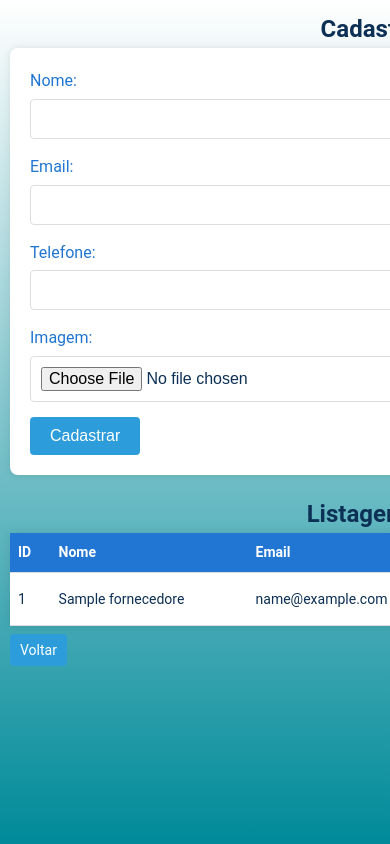
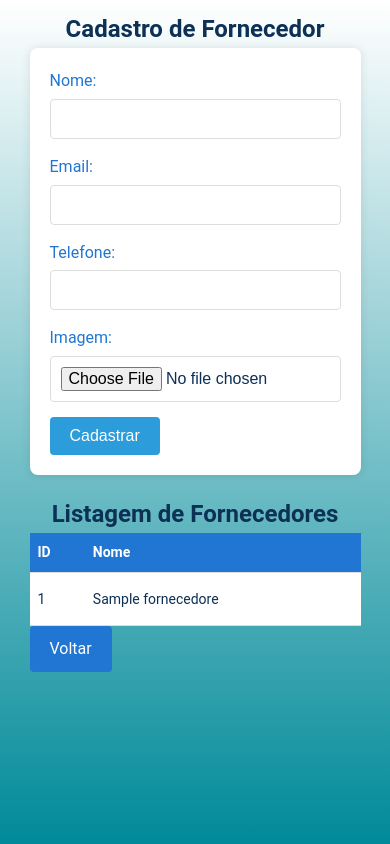
Before and after one commit to joseaugusto271/sistema-fornecedores-produtos, a PHP site: page /cadastro_fornecedor.php in a window 390 px wide; the page is wider, and only the part inside the window is pictured. Run offline with PHP 8.4, Linux system fonts and the light colour scheme; a user stored in the database is signed in; tables that the repository leaves empty hold one stand-in row (values such as "Sample post").

Commit message:
Responsividade
Responsividade simples para flexibilidade do site.

```diff
--- a/cadastro_fornecedor.php
+++ b/cadastro_fornecedor.php
@@ -144,7 +144,7 @@ if (isset($_GET['edit_id'])) {
     <link rel="stylesheet" href="styles.css">
 </head>
 <body>
-    <div class="container" style="max-width: 900px;">
+    <div class="container">
         <h2>Cadastro de Fornecedor</h2>
         <!-- Formulário para cadastro/edição de fornecedor -->
         <form method="post" action="" enctype="multipart/form-data">
@@ -176,6 +176,7 @@ if (isset($_GET['edit_id'])) {
 
         <h2>Listagem de Fornecedores</h2>
         <!-- Tabela para listar os fornecedores cadastrados -->
+        <div class="scroll">
             <table>
                 <tr>
                     <th>ID</th>
@@ -205,9 +206,8 @@ if (isset($_GET['edit_id'])) {
                 </tr>
                 <?php endwhile; ?>
             </table>
-        <div class="actions">
+        </div>
           <a href="index.php" class="back-button">Voltar</a>
-        </div>
     </div>
 </body>
 </html>
--- a/cadastro_produto.php
+++ b/cadastro_produto.php
@@ -220,6 +220,7 @@ $fornecedores = $conn->query("SELECT id, nome FROM fornecedores");
 
         <h2>Listagem de Produtos</h2>
         <!-- Tabela para listar os produtos cadastrados -->
+        <div class="scroll">
             <table>
                 <thead>
                     <tr>
@@ -245,7 +246,6 @@ $fornecedores = $conn->query("SELECT id, nome FROM fornecedores");
                         <td>
                             <?php
                             $raw = $row['validade']; // valor vindo do banco, ex: "2025-11-30" ou "0000-00-00" ou NULL
-
                             if (!empty($raw) && $raw !== '0000-00-00') {
                                 $dt = DateTime::createFromFormat('Y-m-d', $raw);
                                 // checa se a criação deu certo e se a data é válida
@@ -267,7 +267,6 @@ $fornecedores = $conn->query("SELECT id, nome FROM fornecedores");
                                 Sem imagem
                             <?php endif; ?>
                         </td>
-
                         <td>
                             <a href="?edit_id=<?php echo $row['id']; ?>">Editar</a>
                             <a href="?delete_id=<?php echo $row['id']; ?>" onclick="return confirm('Tem certeza que deseja excluir?')">Excluir</a>
@@ -276,6 +275,7 @@ $fornecedores = $conn->query("SELECT id, nome FROM fornecedores");
                     <?php endwhile; ?>
                 </tbody>
             </table>
+        </div>
         <a href="index.php" class="back-button">Voltar</a>
     </div>
 </body>
--- a/listagem_produtos.php
+++ b/listagem_produtos.php
@@ -26,6 +26,7 @@ $produtos = $conn->query("SELECT p.id, p.nome, p.descricao, p.preco, p.tipo, p.v
     <div class="container">
         <h2>Listagem de Produtos</h2>
         <?php if (isset($mensagem)) echo "<p class='message " . ($conn->error ? "error" : "success") . "'>$mensagem</p>"; ?>
+        <div class="scroll">
             <table>
                 <tr>
                         <th>ID</th>
@@ -50,7 +51,6 @@ $produtos = $conn->query("SELECT p.id, p.nome, p.descricao, p.preco, p.tipo, p.v
                         <td>
                             <?php
                             $raw = $row['validade']; // valor vindo do banco, ex: "2025-11-30" ou "0000-00-00" ou NULL
-
                             if (!empty($raw) && $raw !== '0000-00-00') {
                                 $dt = DateTime::createFromFormat('Y-m-d', $raw);
                                 // checa se a criação deu certo e se a data é válida
@@ -79,6 +79,7 @@ $produtos = $conn->query("SELECT p.id, p.nome, p.descricao, p.preco, p.tipo, p.v
                 </tr>
                 <?php endwhile; ?>
             </table>
+        </div>
         <a href="index.php" class="back-button">Voltar</a>
     </div>
 </body>
--- a/styles.css
+++ b/styles.css
@@ -33,8 +33,8 @@ body {
 }
 
 .container {
-    width: 900px;
-    height: 95vh;
+    width: 90vw;
+    max-width: 1200px;
     margin: 0 auto;
     padding: 20px 20px 0 20px;
 }
@@ -96,11 +96,15 @@ button:hover {
 
 /* Estilos para tabelas */
 table {
-    width: 100%;
     border-collapse: collapse;
-    margin-bottom: 8px;
+    margin-bottom: 0px;
     background-color: #fff;
     box-shadow: 0 0 10px rgba(0, 0, 0, 0.1);
+    width: 1200px;
+}
+
+.scroll {
+    overflow-x: auto;
 }
 
 th, td {
```
Lines whose indentation alone changed are shown as unchanged.
